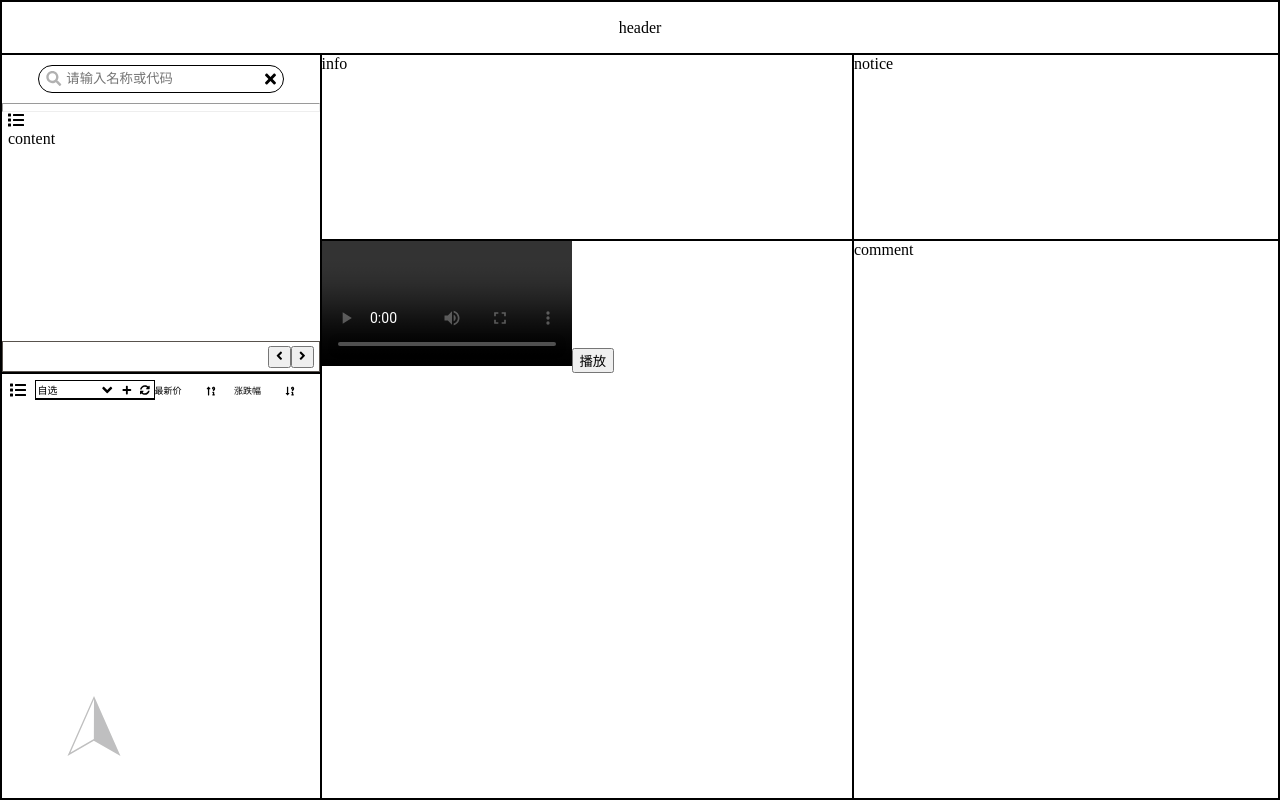
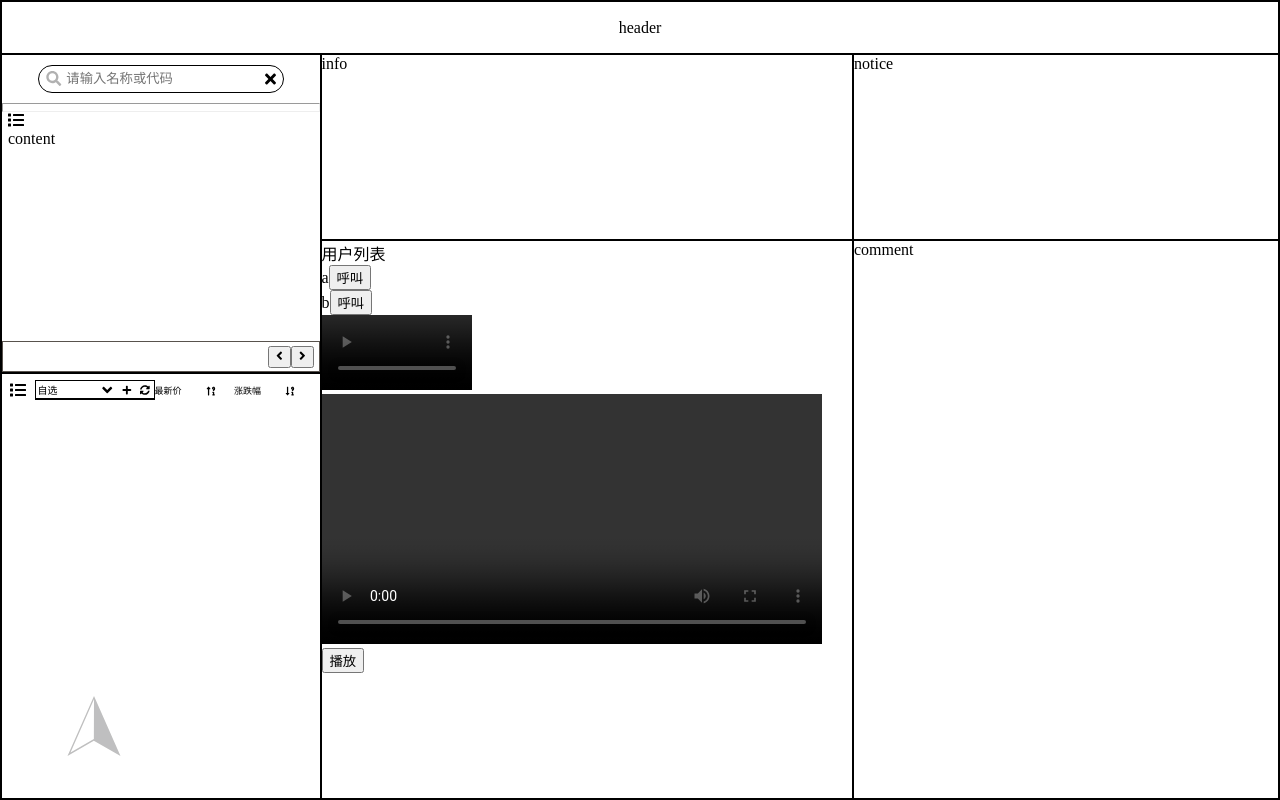
Before and after one commit to zqxul/stock.tao.ui, a React (Create React App) app: page / in a window 1280 px wide. Built offline with nearby package versions, Linux system fonts and the light colour scheme; a web font is replaced by a local one.

Commit message:
add video

```diff
--- a/src/App.js
+++ b/src/App.js
@@ -3,7 +3,9 @@ import AttentionPanel from './component/attention/attention';
 import Nav from './component/nav/nav';
 import SearchPanel from './component/search/search'
 import { MenuList } from './config'
-import LivingVideo from './component/video/living'
+import LivingVideo from './component/media/living'
+import Call from './component/media/call';
+import CallPanel, { UserPanel } from './component/media/call';
 
 function App() {
   return (
@@ -18,7 +20,7 @@ function App() {
         <div className='info'>info</div>
         <div className='notice'>notice</div>
         <div className='quotes'>
-          <LivingVideo />
+          <CallPanel />
         </div>
         <div className='comment'>comment</div>
       </main>
--- /dev/null
+++ b/src/component/media/call.js
@@ -0,0 +1,94 @@
+import React from 'react';
+
+export default class CallPanel extends React.Component {
+
+    constructor(props) {
+        super(props)
+        this.state = {
+            mediaConstraints: {
+                video: true,
+                audio: true
+            }
+        }
+    }
+
+    handleClick = (username) => {
+        const { mediaConstraints, peerConnection } = this.state
+        if (peerConnection) {
+            alert('you cannot start a call because you have already one open')
+            return
+        }
+        this.setState({
+            peerConnection: new RTCPeerConnection(mediaConstraints)
+        })
+        this.dial(username)
+    }
+
+    dial = (username) => {
+        const { peerConnection } = this.state
+        if (peerConnection) {
+
+        }
+    }
+
+    render() {
+        return (
+            < div >
+                <UserPanel users={[{ username: 'a' }, { username: 'b' }]} clickHanlder={this.handleClick} />
+                <video id='caller' autoPlay controls muted width='150'></video>
+                <video id='callee' autoPlay controls width='500'></video>
+                <button onClick={this.handlePlay}>播放</button>
+            </div >
+        )
+    }
+}
+
+export class UserPanel extends React.Component {
+
+    constructor(props) {
+        super(props)
+        this.state = {
+
+        }
+    }
+
+    render() {
+        const { users, clickHanlder } = this.props
+        return (
+            <div className='user-list'>
+                <div>用户列表</div>
+                <div>
+                    {users.map(user => <UserItem key={user.username} user={user} clickHanlder={clickHanlder} />)}
+                </div>
+            </div>
+        )
+    }
+}
+
+class UserItem extends React.Component {
+
+    constructor(props) {
+        super(props)
+        this.state = {
+
+        }
+    }
+
+    handleCall = (username) => {
+        const { user, clickHanlder } = this.props
+        clickHanlder(user.username)
+    }
+
+    render() {
+        const { user } = this.props
+        const style = {
+            display: 'inline'
+        }
+        return (
+            <div className='user-item'>
+                <div className='username' style={style}>{user.username}</div>
+                <button onClick={this.handleCall} style={style}>呼叫</button>
+            </div>
+        )
+    }
+}
```
Also changed, not shown: src/component/media/living.js (renamed from src/component/video/living.js).
